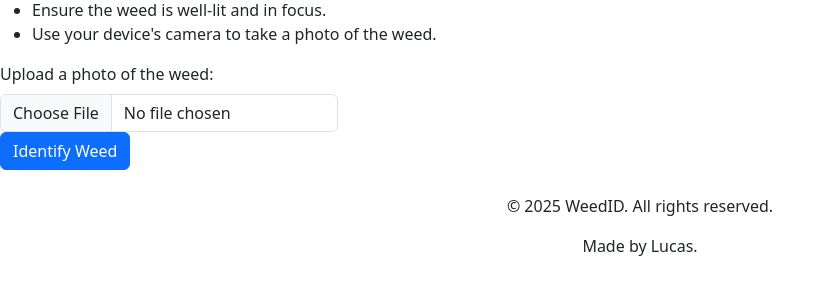
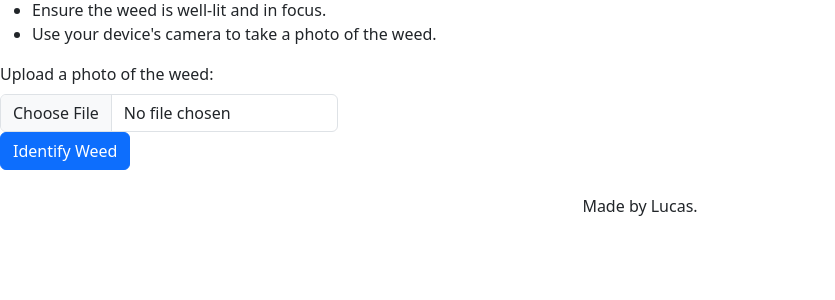
Before and after one commit to PoseidonBoladao/weed-id-POC, a Flask app: page /newID in a window 1280 px wide. Shown: the part 170-470 px from the top of the page, without its empty margins (0-835 px from the left). Run offline with Flask 3, Linux system fonts and the light colour scheme.

Commit message:
Add icon; .dockerignore; README.md; and minor template updates

```diff
--- a/templates/layout.html
+++ b/templates/layout.html
@@ -8,7 +8,7 @@
         <link href="https://cdn.jsdelivr.net/npm/bootstrap@5.3.7/dist/css/bootstrap.min.css" rel="stylesheet" integrity="sha384-LN+7fdVzj6u52u30Kp6M/trliBMCMKTyK833zpbD+pXdCLuTusPj697FH4R/5mcr" crossorigin="anonymous">
         <script src="https://cdn.jsdelivr.net/npm/bootstrap@5.3.7/dist/js/bootstrap.bundle.min.js" integrity="sha384-ndDqU0Gzau9qJ1lfW4pNLlhNTkCfHzAVBReH9diLvGRem5+R9g2FzA8ZGN954O5Q" crossorigin="anonymous"></script>
 
-        <link rel="icon" type="image/x-icon" href="/static/favicon.ico">
+        <link rel="icon" type="image/svg+xml" href="/static/camera.svg">
         <link rel="stylesheet" href="/static/style.css">
 
         <title>WeedID</title>
@@ -45,7 +45,7 @@
 
     <footer class="text-center mt-4">
         <div class="container">
-            <p>&copy; 2025 WeedID. All rights reserved.</p>
             <p>Made by Lucas.</p>
         </div>
+    </footer>
 </html>
--- a/templates/newID.html
+++ b/templates/newID.html
@@ -10,7 +10,7 @@
   </ul>
   <form action="/newID" method="post" enctype="multipart/form-data">
       <label for="formFile" class="form-label">Upload a photo of the weed:</label>
-      <input type="file" accept="image/*" capture="environment" name="weed_image" required class="form-control" style="width: auto;">
+      <input type="file" accept="image/*" name="weed_image" required class="form-control" style="width: auto;">
       <button type="submit" class="btn btn-primary">Identify Weed</button>
   </form>
 {% endblock %}
```
Also changed, not shown: README.md (added), static/camera.svg (added), 1 other file.
